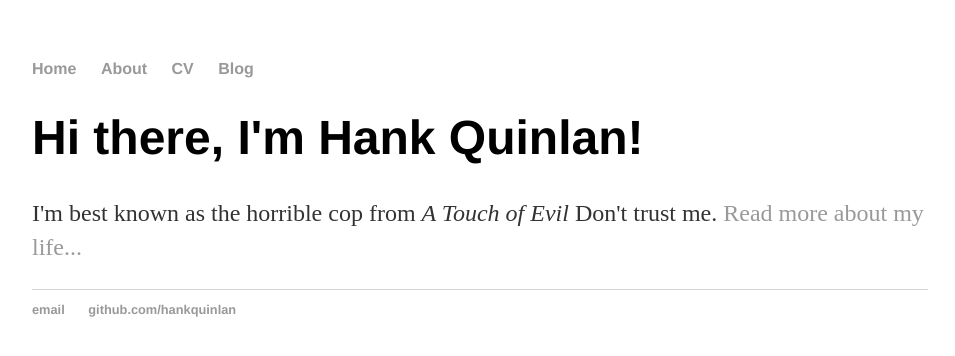
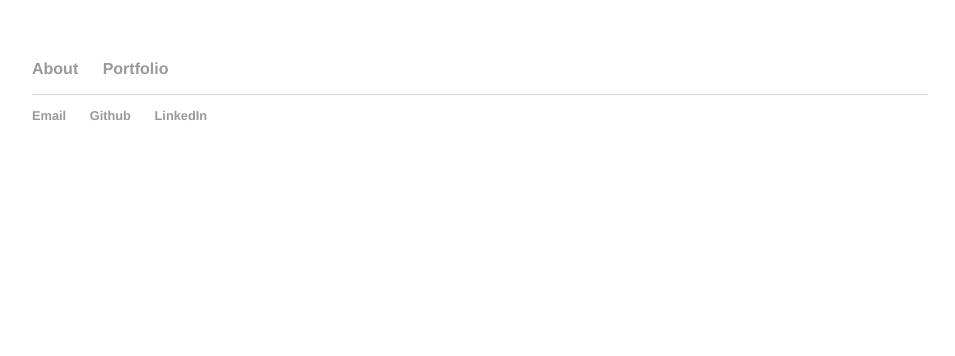
Before and after one commit to derekzxl/derekzxl.github.io, a plain HTML site: page index.html in a window 1280 px wide. Shown: the whole page, without its empty margins (160-1115 px from the left). Drawn offline with Linux system fonts and the light colour scheme.

Commit message:
Changed all Hank Quinnlans to self

```diff
--- a/index.html
+++ b/index.html
@@ -12,23 +12,18 @@
 	</head>
 	<body>
 		<nav>
-    		<ul>
-        		<li><a href="/">Home</a></li>
-	        	<li><a href="/about">About</a></li>
-        		<li><a href="/cv">CV</a></li>
-        		<li><a href="/blog">Blog</a></li>
-    		</ul>
+    			<ul>
+	        		<li><a href="/about">About</a></li>
+				<li><a href="/portfolio">Portfolio</a></li>
+
+    			</ul>
 		</nav>
-		<div class="container">
-    		<div class="blurb">
-        		<h1>Hi there, I'm Hank Quinlan!</h1>
-				<p>I'm best known as the horrible cop from <em>A Touch of Evil</em> Don't trust me. <a href="/about">Read more about my life...</a></p>
-    		</div><!-- /.blurb -->
-		</div><!-- /.container -->
+
 		<footer>
-    		<ul>
-        		<li><a href="mailto:hankquinlanhub@gmail.com">email</a></li>
-        		<li><a href="https://github.com/hankquinlan">github.com/hankquinlan</a></li>
+    			<ul>
+        			<li><a href="mailto:zxl.derek@gmail.com">Email</a></li>
+        			<li><a href="https://github.com/derekzxl">Github</a></li>
+				<li><a href="https://www.linkedin.com/in/derekzxl">LinkedIn</a></li>
 			</ul>
 		</footer>
 	</body>
```
